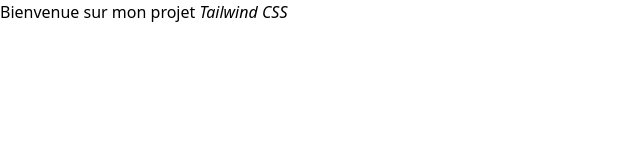
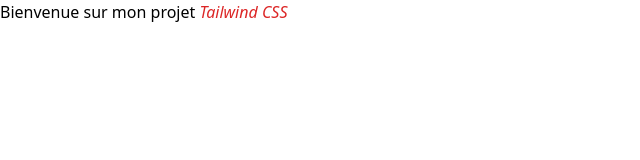
Before and after one commit to juliensl31/tailwindcss, a website: page src/index.html in a window 1280 px wide. Shown: the whole page, without its empty margins (0-640 px from the left). Drawn offline with Linux system fonts and the light colour scheme.

Commit message:
fix install

```diff
--- a/package.json
+++ b/package.json
@@ -4,7 +4,7 @@
   "description": "",
   "main": "index.js",
   "scripts": {
-    "build:css": "tailwind build src/styles.css -o public/styles.css --watch"
+    "build:css": "tailwind build src/input.css -o src/output.css --watch"
   },
   "repository": {
     "type": "git",
@@ -18,6 +18,6 @@
   },
   "homepage": "https://github.com/juliensl31/tailwindcss#readme",
   "dependencies": {
-    "tailwindcss": "^3.3.2"
+    "tailwindcss": "^3.4.0"
   }
 }
--- a/public/index.html
+++ b/src/index.html
@@ -4,12 +4,12 @@
 <head>
     <meta charset="UTF-8">
     <meta name="viewport" content="width=device-width, initial-scale=1.0">
-    <link rel="stylesheet" href="styles.css">
+    <link rel="stylesheet" href="output.css">
     <title>Mon projet Tailwind CSS</title>
 </head>
 
 <body>
-    <h1>Bienvenue sur mon projet <span class="classeSpeciale text-yellow">Tailwind CSS</span></h1>
+    <h1>Bienvenue sur mon projet <span class="classeSpeciale text-red-600">Tailwind CSS</span></h1>
 
 </body>
 
--- /dev/null
+++ b/tailwind.config.js
@@ -0,0 +1,6 @@
+/** @type {import('tailwindcss').Config} */
+export const content = ['./src/**/*{html,js}'];
+export const theme = {
+  extend: {},
+};
+export const plugins = [];
```
Also changed, not shown: src/input.css (renamed from src/styles.css), src/output.css, 1 other file.
